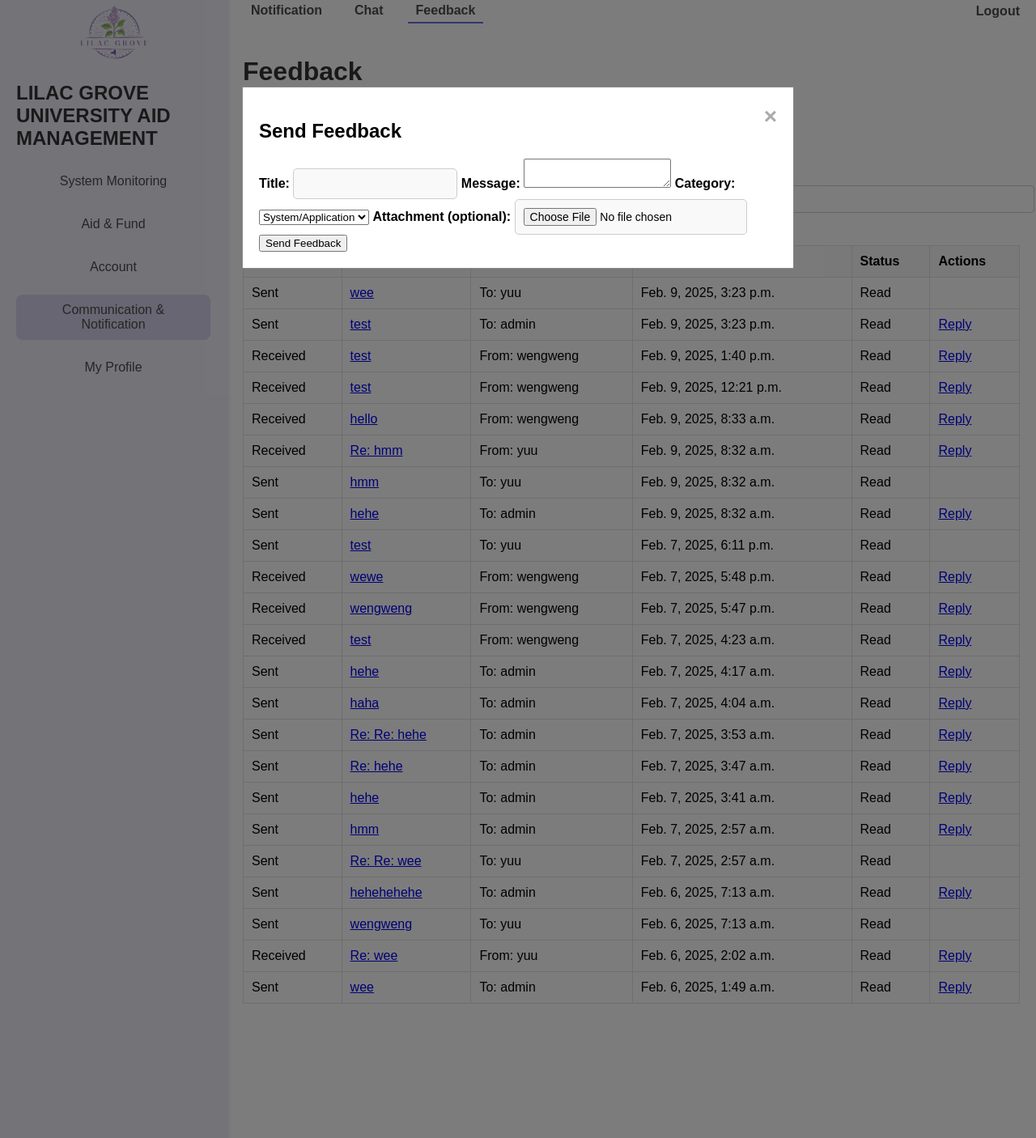
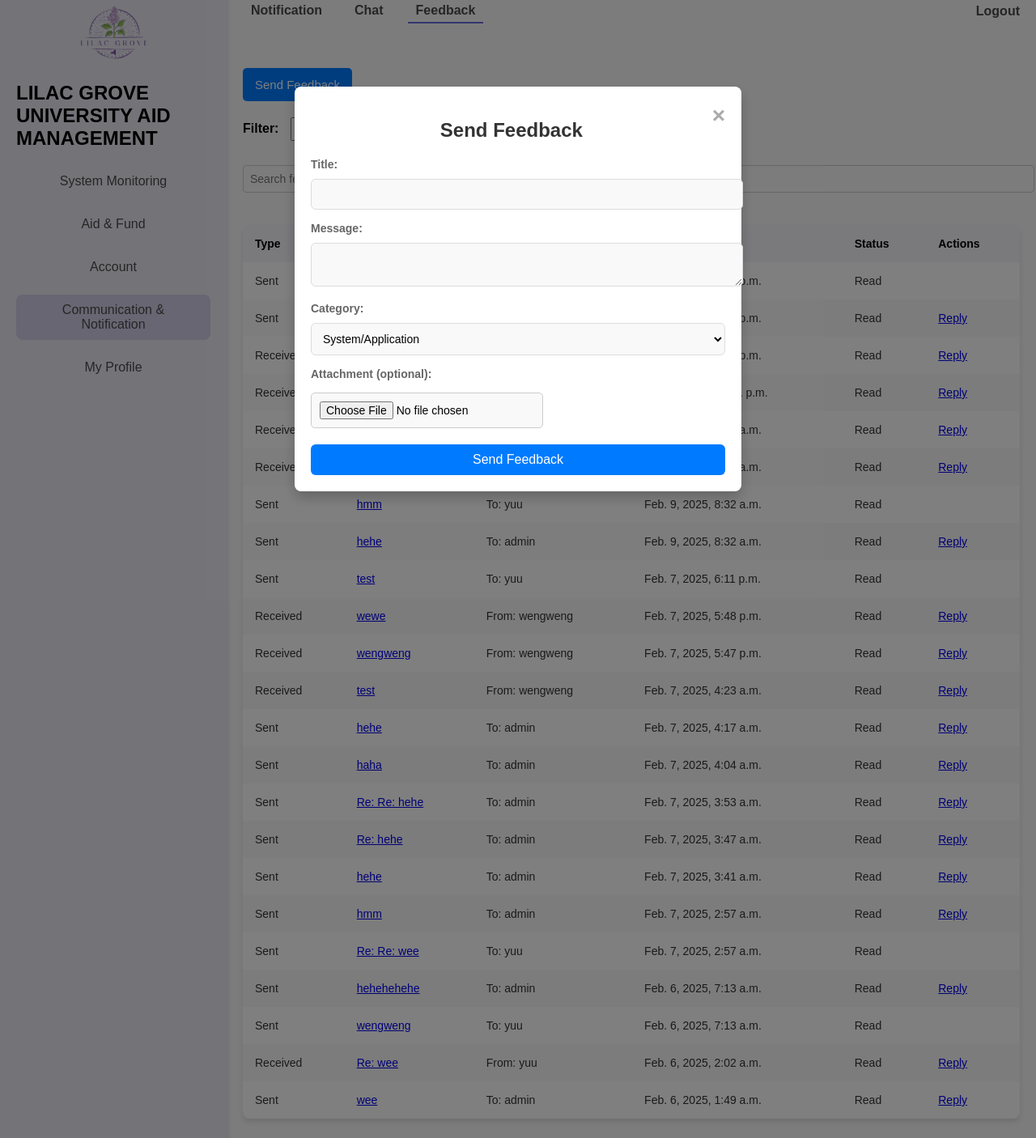
Before and after one commit to natasha1013/UniversityAidManagement, a Django app: page /profile/?tab=feedback in a window 1280 px wide, after a click on "Send Feedback". Shown: the part 21-1427 px from the top of the page at 81% size. Run offline with Django 5.2, Linux system fonts and the light colour scheme; a user stored in the database is signed in; data comes from the database, SQL or seed files in the repository; both versions use the stored data as it was after the commit.

Commit message:
feedback layout

```diff
--- a/feedbacks/static/css/feedbacks.css
+++ b/feedbacks/static/css/feedbacks.css
@@ -1,18 +1,11 @@
-/* static/css/feedbacks.css */
-body {
-    font-family: Arial, sans-serif;
-    margin: 20px;
-}
-h1 {
-    color: #333;
-}
+
+    /* Actions, Filters, and Search Bar */
     .actions, .filters, .search-bar {
         margin-bottom: 20px;
     }
-.filters button {
-    margin-right: 10px;
-    padding: 5px 10px;
-    cursor: pointer;
+    .filters select {
+        padding: 5px;
+        margin-left: 10px;
     }
     .search-bar input {
         width: 100%;
@@ -21,25 +14,66 @@ h1 {
         border: 1px solid #ccc;
         border-radius: 4px;
     }
+
+    /* Table Styling */
     table {
         width: 100%;
         border-collapse: collapse;
         margin-top: 20px;
+        background-color: #fff;
+        box-shadow: 0 4px 6px rgba(0, 0, 0, 0.1);
+        border-radius: 8px;
+        overflow: hidden;
     }
     table th, table td {
-    padding: 10px;
-    border: 1px solid #ddd;
+        padding: 15px;
         text-align: left;
     }
     table th {
-    background-color: #f4f4f4;
+        background-color: #f5f4fa;
+        font-size: 14px;
     }
     table tr:nth-child(even) {
-    background-color: #f9f9f9;
+        background-color: #fafafa;
     }
-.hidden {
-    display: none;
+    table tr:hover {
+        background-color: #f0eefb;
     }
+    table td {
+        font-size: 14px;
+        color: #333;
+    }
+
+    /* Action Buttons */
+    .action-btn {
+        background-color: #8cc0de;
+        color: white;
+        border: none;
+        padding: 8px 12px;
+        border-radius: 6px;
+        cursor: pointer;
+        font-size: 14px;
+    }
+    .action-btn:hover {
+        background-color: #75b1d4;
+    }
+
+    /* Status Styling */
+    .status {
+        padding: 5px 10px;
+        border-radius: 12px;
+        font-size: 12px;
+        color: white;
+        text-align: center;
+    }
+    .status.pending {
+        background-color: #ffa000;
+    }
+    .status.reviewed {
+        background-color: #66bb6a;
+    }
+
+    /* Modal Styling */
     .modal {
         display: none;
         position: fixed;
@@ -51,11 +85,68 @@ table tr:nth-child(even) {
         background-color: rgba(0, 0, 0, 0.5);
     }
     .modal-content {
-    background-color: white;
+        background-color: #fff;
         margin: 10% auto;
         padding: 20px;
-    border: 1px solid #888;
-    width: 50%;
+        border-radius: 8px;
+        width: 40%;
+        box-shadow: 0 8px 16px rgba(0, 0, 0, 0.2);
+        animation: fadeIn 0.3s ease-out;
+    }
+    .modal-content h2 {
+        font-size: 24px;
+        color: #333;
+        margin-bottom: 20px;
+        text-align: center;
+    }
+    .modal-content label {
+        display: block;
+        margin-top: 15px;
+        font-size: 14px;
+        color: #666;
+    }
+
+    /* Input Fields */
+    .modal-content input[type="text"],
+    .modal-content textarea,
+    .modal-content select {
+        width: 100%;
+        padding: 10px;
+        margin-top: 5px;
+        border: 1px solid #ddd;
+        border-radius: 6px;
+        font-size: 14px;
+        background-color: #f9f9f9;
+        transition: border-color 0.2s ease;
+    }
+    .modal-content input[type="text"]:focus,
+    .modal-content textarea:focus,
+    .modal-content select:focus {
+        border-color: #007bff;
+        outline: none;
+    }
+
+    /* File Input */
+    .modal-content input[type="file"] {
+        margin-top: 10px;
+        font-size: 14px;
+    }
+
+    /* Buttons */
+    .modal-content button[type="submit"] {
+        margin-top: 20px;
+        width: 100%;
+        padding: 10px;
+        background-color: #007bff;
+        color: #fff;
+        border: none;
+        border-radius: 6px;
+        font-size: 16px;
+        cursor: pointer;
+        transition: background-color 0.3s ease;
+    }
+    .modal-content button[type="submit"]:hover {
+        background-color: #0056b3;
     }
     .close {
         color: #aaa;
@@ -64,8 +155,35 @@ table tr:nth-child(even) {
         font-weight: bold;
         cursor: pointer;
     }
-.close:hover,
-.close:focus {
-    color: black;
-    text-decoration: none;
+    .close:hover {
+        color: #333;
     }
+
+    /* Style the "Send Feedback" button */
+    button {
+      background-color: #007BFF; /* Blue background */
+      color: white; /* White text */
+      padding: 12px 15px; /* Comfortable padding */
+      border: none; /* Remove border */
+      border-radius: 5px; /* Rounded corners */
+      cursor: pointer; /* Pointer cursor on hover */
+      font-size: 15px; /* Consistent font size */
+      transition: background-color 0.3s ease; /* Smooth hover transition */
+      margin-top: 35px;
+    }
+
+    button:hover {
+      background-color: #0056b3; /* Darker blue on hover */
+    }
+
+    /* Animations */
+    @keyframes fadeIn {
+        from {
+            opacity: 0;
+            transform: scale(0.95);
+        }
+        to {
+            opacity: 1;
+            transform: scale(1);
+        }
+    }
--- a/feedbacks/templates/feedbacks/feedback.html
+++ b/feedbacks/templates/feedbacks/feedback.html
@@ -1,79 +1,13 @@
+{% load static %}
 <!DOCTYPE html>
 <html lang="en">
 <head>
     <meta charset="UTF-8">
     <meta name="viewport" content="width=device-width, initial-scale=1.0">
     <title>Feedback</title>
-    <style>
-        h1 {
-            color: #333;
-        }
-        .actions, .filters, .search-bar {
-            margin-bottom: 20px;
-        }
-        .filters select {
-            padding: 5px;
-            margin-left: 10px;
-        }
-        .search-bar input {
-            width: 100%;
-            padding: 8px;
-            margin-top: 10px;
-            border: 1px solid #ccc;
-            border-radius: 4px;
-        }
-        table {
-            width: 100%;
-            border-collapse: collapse;
-            margin-top: 20px;
-        }
-        table th, table td {
-            padding: 10px;
-            border: 1px solid #ddd;
-            text-align: left;
-        }
-        table th {
-            background-color: #f4f4f4;
-        }
-        table tr:nth-child(even) {
-            background-color: #f9f9f9;
-        }
-        .hidden {
-            display: none;
-        }
-        .modal {
-            display: none;
-            position: fixed;
-            z-index: 1000;
-            left: 0;
-            top: 0;
-            width: 100%;
-            height: 100%;
-            background-color: rgba(0, 0, 0, 0.5);
-        }
-        .modal-content {
-            background-color: white;
-            margin: 10% auto;
-            padding: 20px;
-            border: 1px solid #888;
-            width: 50%;
-        }
-        .close {
-            color: #aaa;
-            float: right;
-            font-size: 28px;
-            font-weight: bold;
-            cursor: pointer;
-        }
-        .close:hover,
-        .close:focus {
-            color: black;
-            text-decoration: none;
-        }
-    </style>
+    <link rel="stylesheet" href="{% static 'css/feedbacks.css' %}">
 </head>
 <body>
-    <h1>Feedback</h1>
 
     <!-- Actions -->
     <div class="actions">
--- a/users/templates/dashboards/admin_dashboard.html
+++ b/users/templates/dashboards/admin_dashboard.html
@@ -143,6 +143,34 @@
             </div>
         </section> <!-- Close Profile Details Section -->
 
+        <!-- Delete Account Section -->
+        <div class="delete-account-section">
+            <h3>Delete Account</h3>
+            <p>To confirm your identity, please verify your password:</p>
+            <form method="POST" action="{% url 'delete_account' %}">
+                {% csrf_token %}
+
+                <input
+                    type="password"
+                    name="password"
+                    placeholder="Password"
+                    required
+                    class="delete-account-input"
+                />
+
+                <!-- Display form errors (if any) -->
+                {% if form.errors %}
+                    <div class="error-message">
+                        {% for error in form.password.errors %}
+                            <p>{{ error }}</p>
+                        {% endfor %}
+                    </div>
+                {% endif %}
+
+                <button type="submit" class="delete-button" >Continue</button>
+            </form>
+        </div> <!-- Close Delete Account Section -->
+
     {% elif active_tab == 'feedback' %}
 
         {% include "feedbacks/feedback.html" with feedback_list=feedback_list %}
--- a/users/urls.py
+++ b/users/urls.py
@@ -18,7 +18,4 @@ urlpatterns = [
 
     path('logout/', views.logout_view, name='logout'),
     path('', views.home, name='home'),
-    path('test/', views.test, name = 'test'),
-
-
 ]
```
Also changed, not shown: db.sqlite3, 1 other file. Lines whose indentation alone changed are shown as unchanged.
